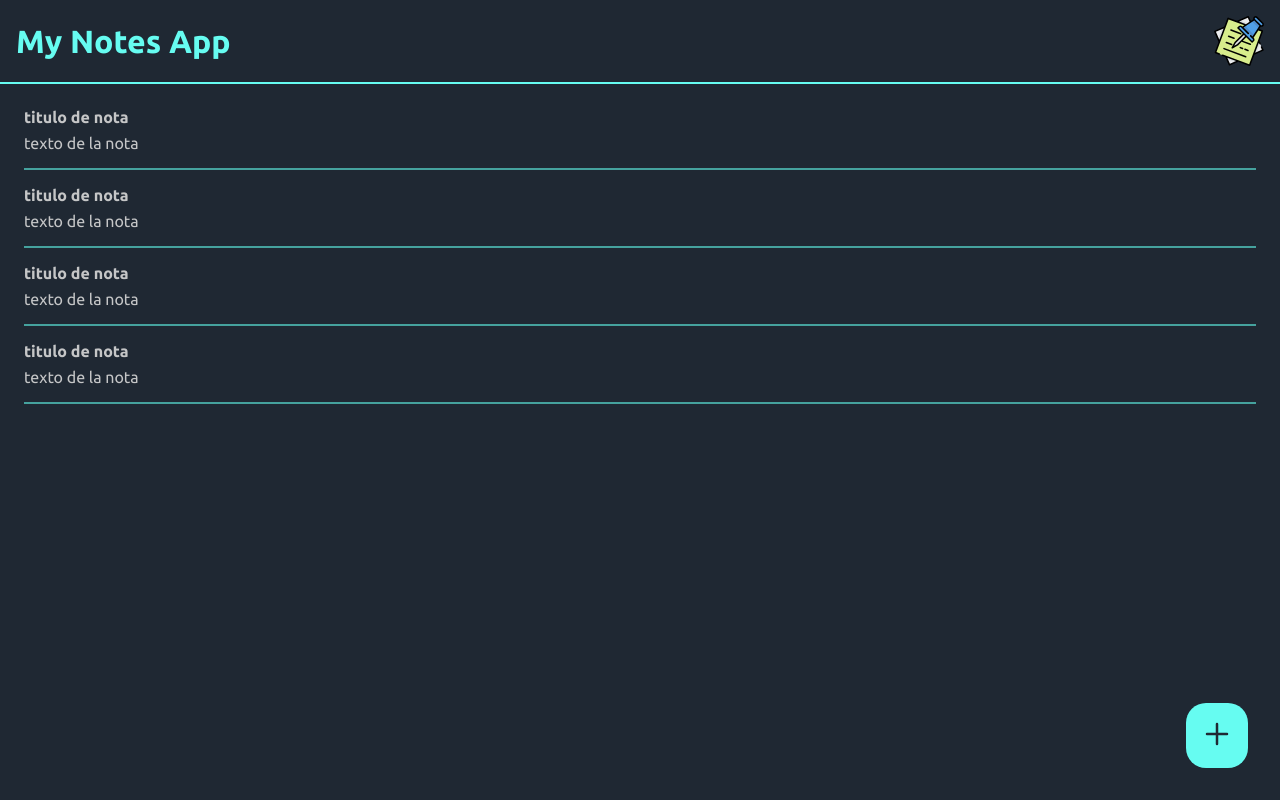
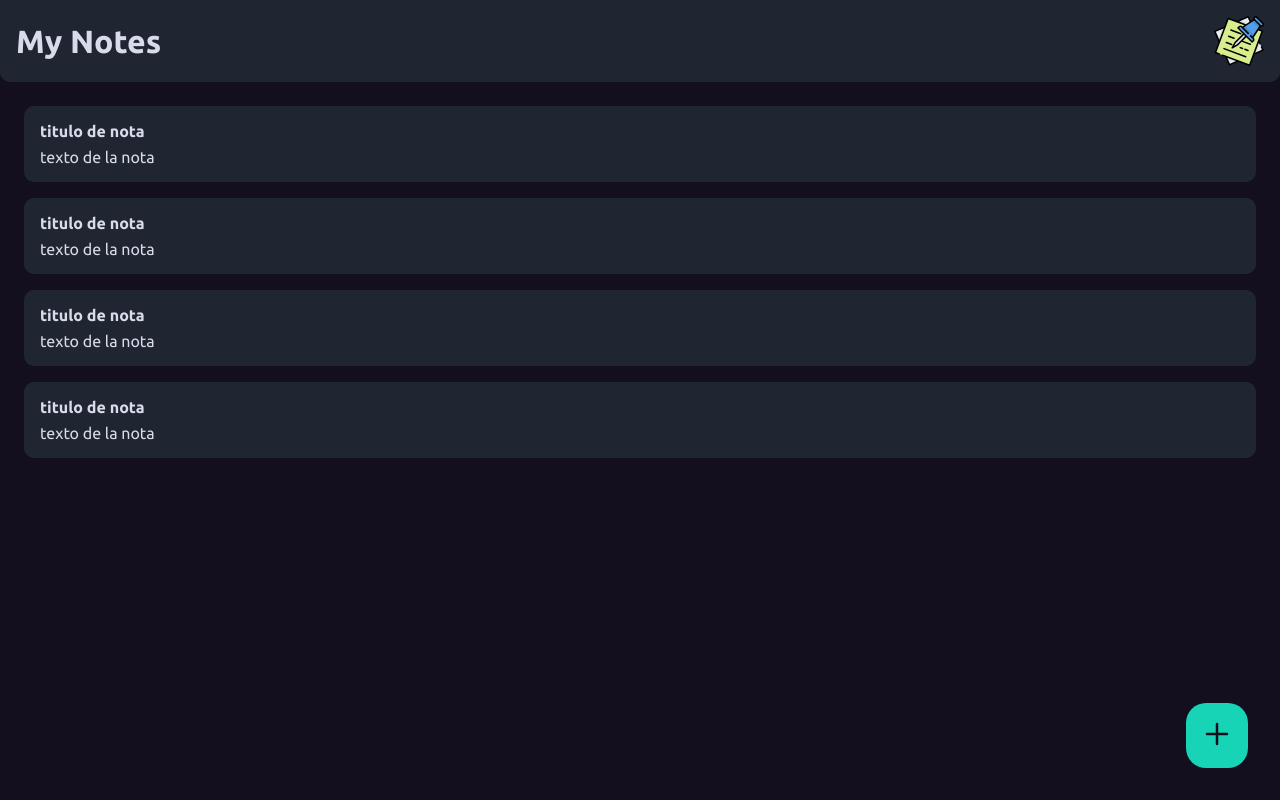
Before and after one commit to oscarmumm/my-notes-app, a React (Vite) app: page / in a window 1280 px wide. Built offline with nearby package versions, Linux system fonts and the light colour scheme.

Commit message:
color palette changed

```diff
--- a/src/App.jsx
+++ b/src/App.jsx
@@ -6,10 +6,10 @@ import "./styles/App.css";
 import { Routes, Route } from "react-router-dom";
 
 const notesExample = [
-    { title: "titulo de nota", body: "texto de la nota" },
-    { title: "titulo de nota", body: "texto de la nota" },
-    { title: "titulo de nota", body: "texto de la nota" },
-    { title: "titulo de nota", body: "texto de la nota" },
+    { id: 1, title: "titulo de nota", body: "texto de la nota" },
+    { id: 2, title: "titulo de nota", body: "texto de la nota" },
+    { id: 3, title: "titulo de nota", body: "texto de la nota" },
+    { id: 4, title: "titulo de nota", body: "texto de la nota" },
 ];
 
 function App() {
--- a/src/components/Header.jsx
+++ b/src/components/Header.jsx
@@ -6,7 +6,7 @@ const Header = () => {
   return (
     <div className='header'>
         <div className='title_and_logo'>
-            <h1 className='main_title'>My Notes App</h1>
+            <h1 className='main_title'>My Notes</h1>
             <img className='logo' src={logo} alt="logo" />
         </div>
         <NewNoteButton />
--- a/src/components/NewNoteForm.jsx
+++ b/src/components/NewNoteForm.jsx
@@ -45,7 +45,7 @@ const NewNoteForm = () => {
                     onChange={(e) => setBody(e.target.value)}
                     value={body}
                     name=""
-                    placeholder="your note"
+                    placeholder="Your note"
                 ></textarea>
                 <button className="save_button" onClick={(e) => saveNote(e)}>Save</button>
             </form>
--- a/src/components/NotesList.jsx
+++ b/src/components/NotesList.jsx
@@ -7,7 +7,7 @@ const NotesList = () => {
   return (
     <ul className="notes_list">
         {notes.map((el) => (
-            <li className='note_in_list'>
+            <li key={el.id} className='note_in_list'>
                 <h4 className='note_in_list_title'>{el.title}</h4>
                 <p className='note_in_list_body'>{el.body}</p>
             </li>
--- a/src/styles/App.css
+++ b/src/styles/App.css
@@ -1,4 +1,4 @@
 .app_container {
     min-height: 100vh;
-    background-color: var(--color2);
+    background-color: var(--color1);
 }
--- a/src/styles/Header.css
+++ b/src/styles/Header.css
@@ -6,6 +6,7 @@
     justify-content: space-between;
     background-color: var(--color2);
     color: var(--color4);
+    border-radius: 0 0 10px 10px;
 }
 
 .title_and_logo {
--- a/src/styles/NewNoteButton.css
+++ b/src/styles/NewNoteButton.css
@@ -6,7 +6,7 @@
     position: fixed;
     bottom: 2rem;
     right: 2rem;
-    background-color: var(--color4);
+    background-color: var(--color3);
 }
 
 .plus_icon {
--- a/src/styles/NewNoteForm.css
+++ b/src/styles/NewNoteForm.css
@@ -25,24 +25,26 @@
 .note_template_form_title_input {
     background-color: rgba(0, 0, 0, 0);
     border: none;
+    border-radius: 10px;
     padding: 1rem;
-    border-bottom: 2px solid var(--color5);
+    /* border-bottom: 2px solid var(--color5); */
     font-size: 1.4rem;
     margin: 5rem 0 2rem 0;
-    color: var(--color3);
+    color: var(--color4);
 }
 
 .note_template_form_title_input:focus,
 .note_template_form_textarea:focus {
     outline: none;
+    background-color: var(--color2);
 }
 
 .note_template_form_textarea {
     background-color: rgba(0, 0, 0, 0);
-    border: 1px solid var(--color5);
+    border: none;
     border-radius: 10px;
     padding: 1rem;
-    color: var(--color3);
+    color: var(--color4);
     resize: none;
     font-size: 1rem;
     height: 50vh;
@@ -50,9 +52,10 @@
 
 .save_button {
     margin: 2rem 0;
-    background-color: var(--color4);
+    background-color: var(--color3);
     padding: 1rem;
     border-radius: 10px;
     border: none;
     font-weight: bold;
+    font-size: 1.25rem;
 }
--- a/src/styles/NotesList.css
+++ b/src/styles/NotesList.css
@@ -1,14 +1,14 @@
 .notes_list {
-    border-top: 2px solid var(--color4);
     padding: .5rem;
-    color: var(--color3);
+    color: var(--color4);
 }
 
 .note_in_list {
     list-style: none;
-    margin: 0 1rem;
-    padding: 1rem 0;
-    border-bottom: 2px solid var(--color5);
+    margin: 1rem;
+    padding: 1rem;
+    border-radius: 10px;
+    background-color: var(--color2);
 }
 
 .note_in_list_title {
--- a/src/styles/index.css
+++ b/src/styles/index.css
@@ -3,11 +3,32 @@
 :root {
     /* collor palletes */
 
-    --color1: #0b0c10;
+
+    --color1: #130F1E;
+    --color2: #1F2531;
+    --color3: #17D4B6;
+    --color4: #D8DBEA;
+
+    /* --color1: #293241;
+    --color2: #3d5a80;
+    --color3: #98c1d9;
+    --color4: #e0fbfc;
+    --color5: #ee6c4d; */
+
+    /* --color1: #0b0c10;
     --color2: #1f2833;
     --color3: #c5c6c7;
     --color4: #66fcf1;
-    --color5: #45a29e;
+    --color5: #45a29e; */
+
+    /*
+    --color1: #1ce8a4;
+    --color2: #46f5ca;
+    --color3: #19a49c;
+    --color4: #4c548c;
+    --color5: #a4a4d4;
+    --color6: #30445a;
+    */
 
     /* --color1: #303c6c;
     --color2: #f4976c;
```
Also changed, not shown: src/assets/icons/plus-large-svgrepo-com.svg.
